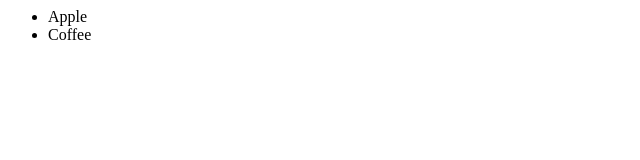
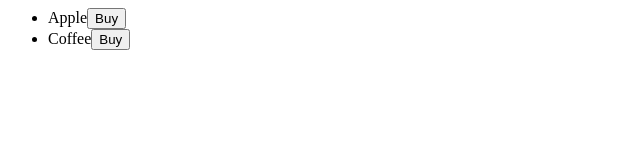
Before and after one commit to wkwiatek/dm-react-mobx, a React app: page / in a window 1280 px wide. Shown: the whole page, without its empty margins (0-640 px from the left). Built offline with nearby package versions, Linux system fonts and the light colour scheme.

Commit message:
Adding button to buy a product [Event handler]

```diff
--- a/src/components/Product.js
+++ b/src/components/Product.js
@@ -1,10 +1,24 @@
 import React from 'react'
 
-//5/ As our product will grow, it'd be better to extract is into its own component
-const Product = ({ name }) => (
-  <span>
-    { name }
-  </span>
-)
+// Now we have to pass also id, isSold, and onBuyClick handler
+const Product = ({ id, name, isSold, onBuyClick }) => {
+  //3/ Here we need an id to do a proper callback
+  const handleClick = () => {
+    onBuyClick(id)
+  }
+
+  return (
+    <div>
+      {/* Here we can add some inline styling to see component changes on the UI */}
+      <span style={ { textDecoration: isSold ? 'line-through' : 'none' }}>
+        { name }
+      </span>
+      {/* And that's how our handler looks like */}
+      <button onClick={ handleClick }>
+        Buy
+      </button>
+    </div>
+  )
+}
 
 export default Product
--- a/src/components/ProductList.js
+++ b/src/components/ProductList.js
@@ -2,11 +2,25 @@ import React from 'react'
 import Product from './Product'
 
 class ProductList extends React.Component {
+
+  //6/ isSold is a new property in our state
   state = {
     products: [
-      { id: 0, name: 'Apple' },
-      { id: 1, name: 'Coffee' }
+      { id: 0, name: 'Apple', isSold: false },
+      { id: 1, name: 'Coffee', isSold: false }
     ]
+  }
+
+  //10/ Here is the real handler that changes the state
+  handleBuyClick = id => {
+    this.setState(previousState => {
+      const products = previousState.products.map(p => p.id === id
+        ? { ...p, isSold: true }
+        : p
+      )
+
+      return { products }
+    })
   }
 
   render() {
@@ -14,8 +28,13 @@ class ProductList extends React.Component {
       <ul>
         { this.state.products.map(p => (
           <li key={ p.id }>
-            {/* We can make a product component instead of putting more and more data here */}
-            <Product name={ p.name } />
+            {/* Here we're passing more data */}
+            <Product
+              id={ p.id }
+              name={ p.name }
+              isSold={ p.isSold }
+              onBuyClick={ this.handleBuyClick }
+            />
           </li>
         ) ) }
       </ul>
```
Also changed, not shown: _annotations.html (+1 -1 lines).
